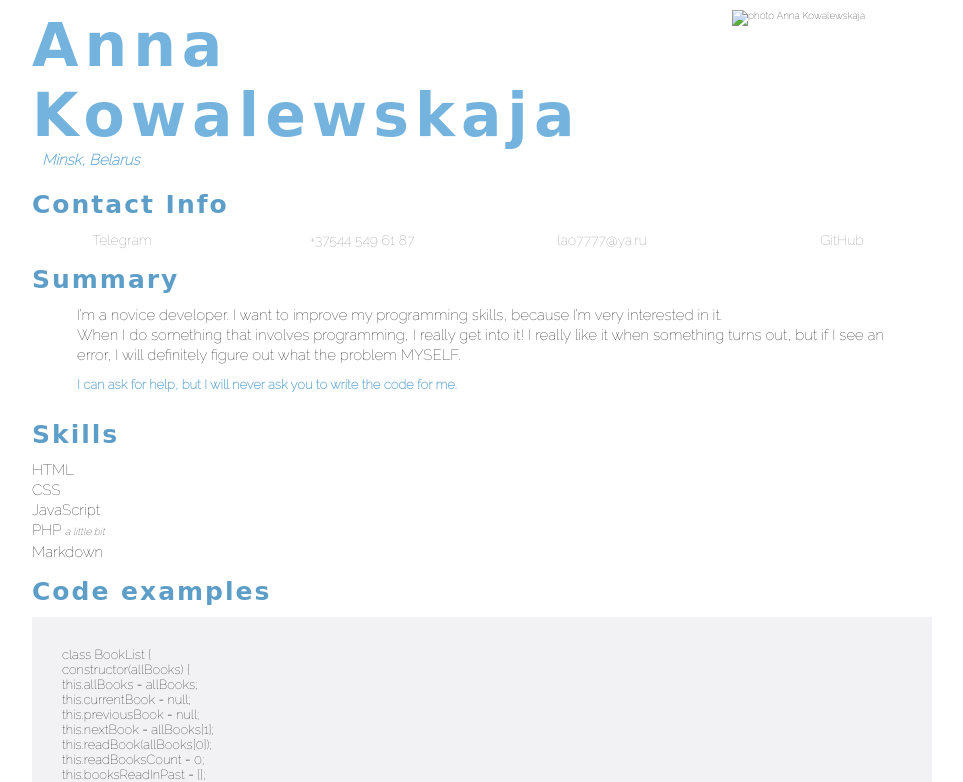
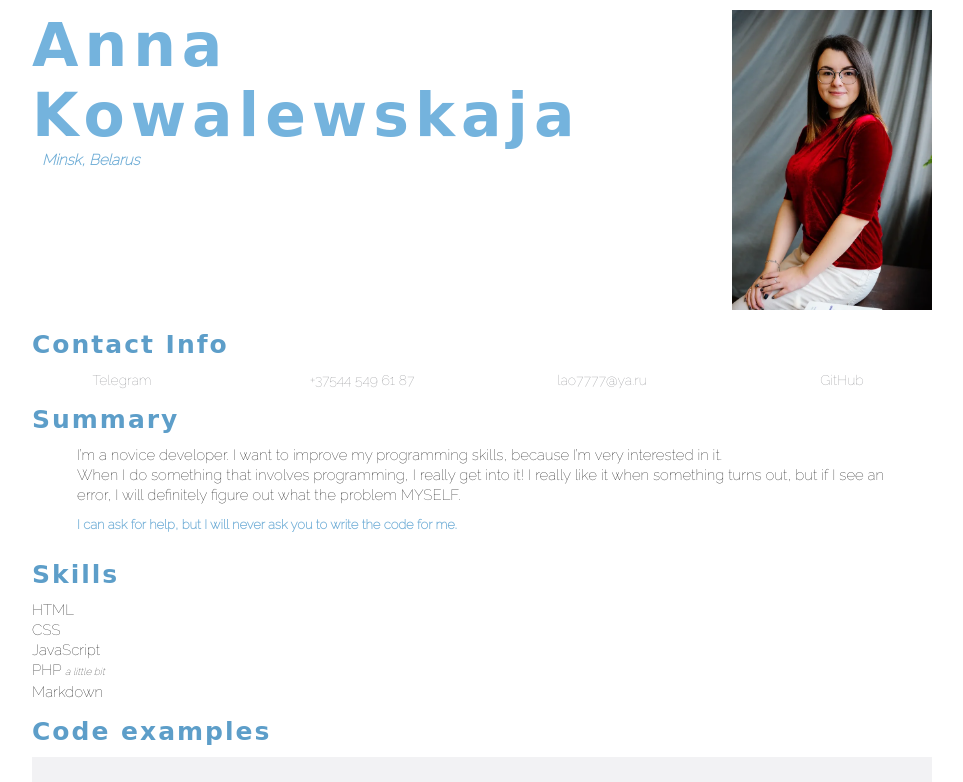
Before and after one commit to AnnaKowalewskaja/rsschool-cv-2021_1, a plain HTML site: page index.html in a window 1280 px wide. Shown: the top 782 px of the page, without its empty margins (158-1121 px from the left). Drawn offline with Linux system fonts and the light colour scheme; the site is published under a folder, as on GitHub Pages, so addresses that start at the root find nothing; a web font is replaced by a local one.

Commit message:
fix: photo

```diff
--- a/index.html
+++ b/index.html
@@ -19,7 +19,7 @@
                 <p class="people__adress italic highlight">Minsk, Belarus</p>
              </div>
              <!-- /.left-column -->
-                <img src="/main-photo.jpeg" class="people__photo right__column" alt="photo Anna Kowalewskaja">
+                <img src="main-photo.jpeg" class="people__photo right__column" alt="photo Anna Kowalewskaja">
             </div>
             <!-- /.people__info -->
 
```
